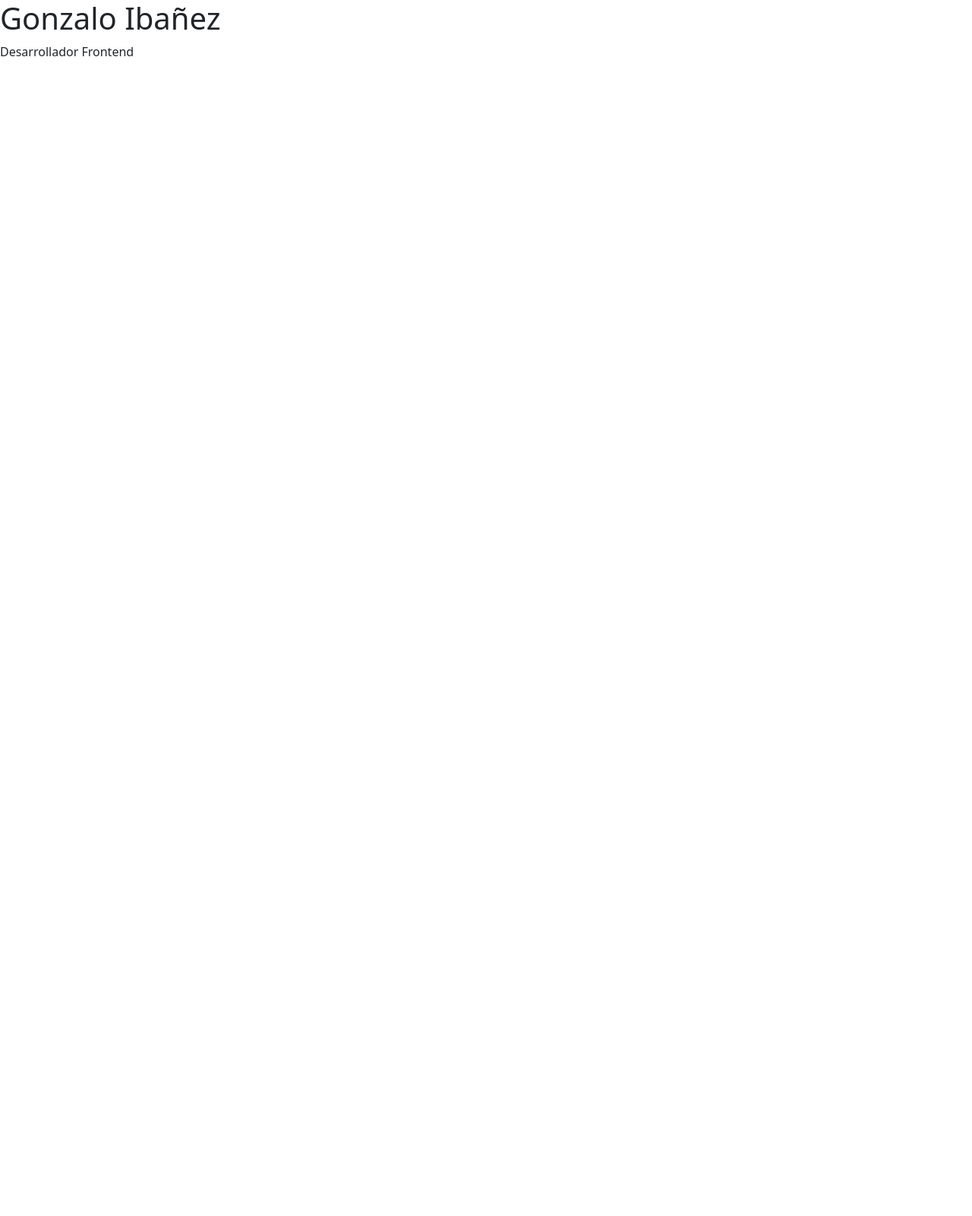
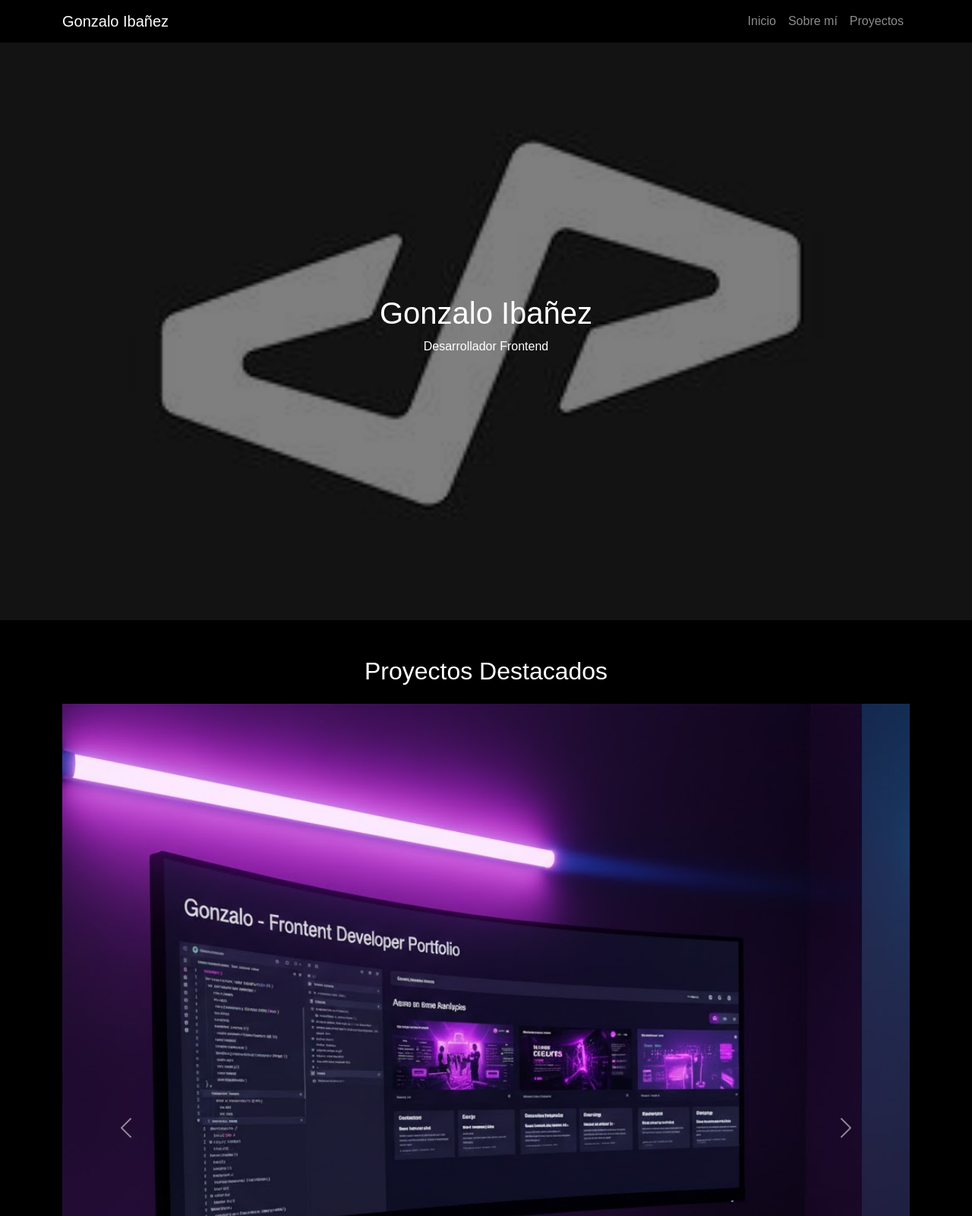
Before and after one commit to gonzalo-dev-ar/portfoliSass, a plain HTML site: page index.html in a window 1280 px wide. Shown: the top 1600 px of the page at 76% size. Before the commit the page ends 800 px from the top, so only its background shows below. Drawn offline with nearby package versions, Linux system fonts and the light colour scheme.

Commit message:
Index completo: header, navbar, carrusel y footer

```diff
--- a/index.html
+++ b/index.html
@@ -1,15 +1,13 @@
 <!DOCTYPE html>
 <html lang="es">
+
 <head>
     <meta charset="UTF-8">
     <meta name="viewport" content="width=device-width, initial-scale=1.0">
     <title>Gonzalo Ibañez | Desarrollador Frontend</title>
 
     <!-- Bootstrap CSS -->
-  <link
-    href="https://cdn.jsdelivr.net/npm/bootstrap@5.3.8/dist/css/bootstrap.min.css"
-    rel="stylesheet"
-  >
+    <link href="https://cdn.jsdelivr.net/npm/bootstrap@5.3.8/dist/css/bootstrap.min.css" rel="stylesheet">
 
     <!-- CSS compilado desde SASS -->
     <link rel="stylesheet" href="css/styles.css">
@@ -19,6 +17,31 @@
 
     <!-- HEADER -->
     <header class="index-header">
+        <nav class="navbar navbar-expand-lg navbar-dark fixed-top">
+            <div class="container">
+                <a class="navbar-brand" href="index.html">Gonzalo Ibañez</a>
+
+                <button class="navbar-toggler" type="button" data-bs-toggle="collapse" data-bs-target="#navbarNav"
+                    aria-controls="navbarNav" aria-expanded="false" aria-label="Toggle navigation">
+                    <span class="navbar-toggler-icon"></span>
+                </button>
+
+                <div class="collapse navbar-collapse" id="navbarNav">
+                    <ul class="navbar-nav ms-auto">
+                        <li class="nav-item">
+                            <a class="nav-link" href="index.html">Inicio</a>
+                        </li>
+                        <li class="nav-item">
+                            <a class="nav-link" href="pages/sobre-mi.html">Sobre mí</a>
+                        </li>
+                        <li class="nav-item">
+                            <a class="nav-link" href="pages/proyectos.html">Proyectos</a>
+                        </li>
+                    </ul>
+                </div>
+            </div>
+        </nav>
+
         <div class="header-content">
             <h1>Gonzalo Ibañez</h1>
             <p>Desarrollador Frontend</p>
@@ -27,10 +50,60 @@
 
     <!-- MAIN (vacío por ahora) -->
     <main class="container my-5">
-    <!-- después va el carrusel -->
+
+
+        <h2 class="text-center mb-4">Proyectos Destacados</h2>
+
+        <div id="proyectosCarousel" class="carousel slide" data-bs-ride="carousel">
+
+            <div class="carousel-inner">
+
+                <div class="carousel-item active">
+                    <img src="img/img-mein-carrusel1.jpg" class="d-block w-100" alt="Proyecto frontend con HTML y CSS">
+                </div>
+
+                <div class="carousel-item">
+                    <img src="./img/img-mein.carrusel2.jpg" class="d-block w-100"
+                        alt="Proyecto responsive desarrollado con Bootstrap">
+                </div>
+
+                <div class="carousel-item">
+                    <img src="img/img-mein-carrusel3.jpg" class="d-block w-100"
+                        alt="Proyecto frontend con SASS y diseño moderno">
+                </div>
+
+            </div>
+
+            <button class="carousel-control-prev" type="button" data-bs-target="#proyectosCarousel"
+                data-bs-slide="prev">
+                <span class="carousel-control-prev-icon"></span>
+            </button>
+
+            <button class="carousel-control-next" type="button" data-bs-target="#proyectosCarousel"
+                data-bs-slide="next">
+                <span class="carousel-control-next-icon"></span>
+            </button>
+
+        </div>
+
     </main>
+
+    <!-- carrusel -->
+     <footer class="footer mt-5 py-4">
+  <div class="container text-center">
+    <p class="mb-1">
+      © 2025 Gonzalo Ibañez · Desarrollador Frontend
+    </p>
+    <p class="mb-0">
+      Proyecto académico – Desarrollo Web
+    </p>
+  </div>
+</footer>
+
+
 
     <!-- Bootstrap JS -->
     <script src="https://cdn.jsdelivr.net/npm/bootstrap@5.3.8/dist/js/bootstrap.bundle.min.js"></script>
 </body>
+
 </html>
--- a/scss/base/_base.scss
+++ b/scss/base/_base.scss
@@ -0,0 +1,9 @@
+@use "variables" as *;
+
+body {
+  background-color: $color-fondo;
+  color: $color-texto;
+  margin: 0;
+  font-family: Arial, Helvetica, sans-serif;
+  padding-top: 56px;
+}
--- a/scss/base/_mixins.scss
+++ b/scss/base/_mixins.scss
@@ -0,0 +1,5 @@
+@mixin flex-center {
+  display: flex;
+  justify-content: center;
+  align-items: center;
+}
--- /dev/null
+++ b/scss/layout/_footer.scss
@@ -0,0 +1,4 @@
+.footer {
+  background-color: rgba(0, 0, 0, 0.9);
+  color: #fff;
+}
--- /dev/null
+++ b/scss/layout/_header.scss
@@ -0,0 +1,25 @@
+@use "../base/mixins" as *;
+
+.index-header {
+  min-height: 95vh;
+  background-image: url("../../img/img-header-portfolio.jpg");
+  background-size: cover;
+  background-position: center;
+  background-repeat: no-repeat;
+  position: relative;
+
+  @include flex-center;
+  text-align: center;
+
+  &::before {
+    content: "";
+    position: absolute;
+    inset: 0;
+    background-color: rgba(0, 0, 0, 0.5);
+  }
+
+  .header-content {
+    position: relative;
+    z-index: 1;
+  }
+}
--- a/scss/styles.scss
+++ b/scss/styles.scss
@@ -0,0 +1,5 @@
+@use "base/variables";
+@use "base/base";
+@use "base/mixins";
+@use "layout/header";
+@use "layout/footer";
```
Also changed, not shown: css/styles.css, 1 other file. Lines whose indentation alone changed are shown as unchanged.
